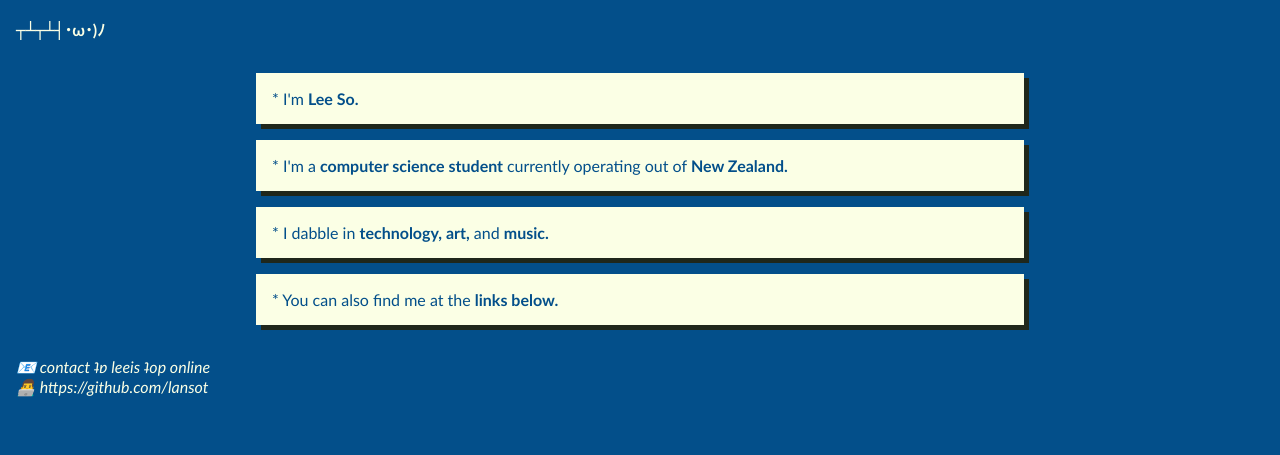
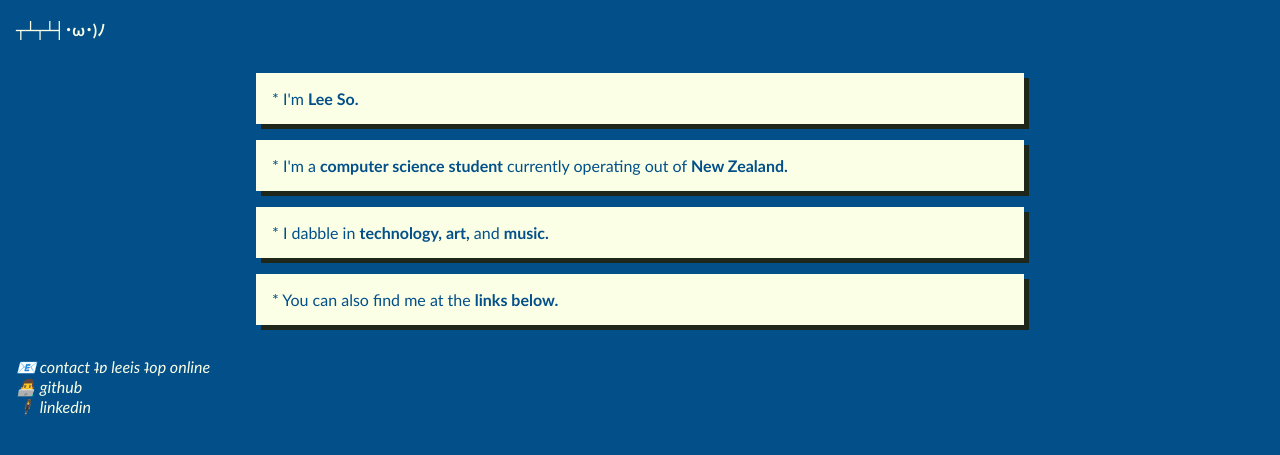
Before and after one commit to lansot/leeisonline, a plain HTML site: page index.html in a window 1280 px wide. Shown: the part 123-578 px from the top of the page. Drawn offline with Linux system fonts and the light colour scheme.

Commit message:
update links

```diff
--- a/index.html
+++ b/index.html
@@ -28,7 +28,10 @@
             📧 contact ʇɐ leeis ʇop online
         </address>
         <address>
-            <a href="https://github.com/lansot">👨‍💻 https://github.com/lansot</a>
+            <a href="https://github.com/lansot">👨‍💻 github</a>
+        </address>
+        <address>
+            <a href="www.linkedin.com/in/ls0">🕴️ linkedin</a>
         </address>
     </footer>
 </body>
```
